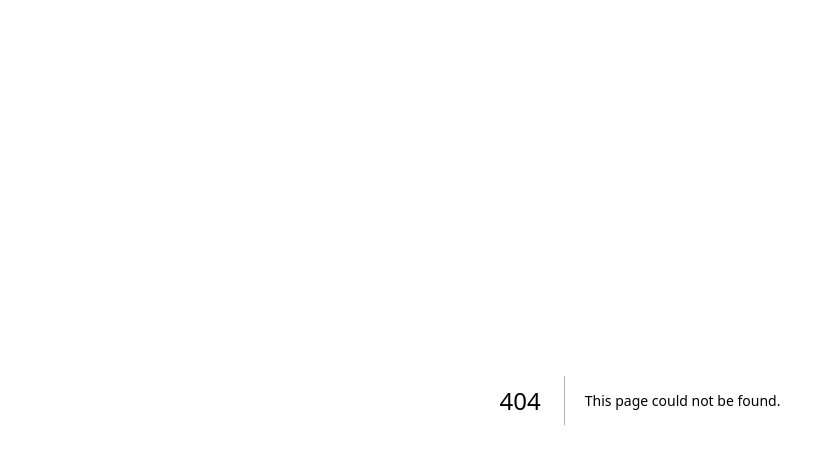
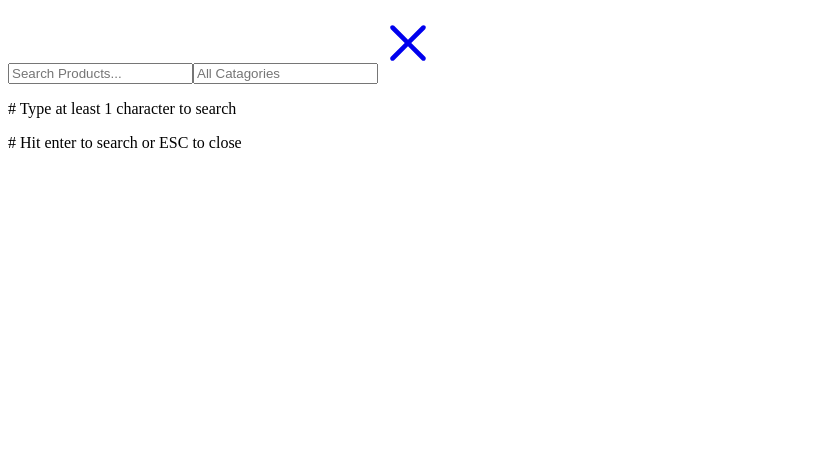
Before and after one commit to AYESHA4356/new-app, a Next.js app: page /search in a window 1280 px wide. Before the commit this address had no page. Shown: the top 464 px of the page, without its empty margins (0-835 px from the left). Built offline with nearby package versions, Linux system fonts and the light colour scheme.

Commit message:
my work is almost done

```diff
--- a/package.json
+++ b/package.json
@@ -9,7 +9,7 @@
     "lint": "next lint"
   },
   "dependencies": {
-    "next": "14.0.0",
+    "next": "^14.0.0",
     "prop-type": "^0.0.1",
     "prop-types": "^15.8.1",
     "react": "^18",
--- a/src/app/globals.css
+++ b/src/app/globals.css
@@ -12,3 +12,65 @@
     height: 200px;
     width: 200px;
 }
+.main_rotate {
+    transition: transform 0.3s ease;
+}
+.main_rotate:hover {
+    transform: rotate(180deg);
+    transition: 0.6s;
+
+}
+/* Cart.css */
+
+.cart-page {
+    position: fixed;
+    top: 0;
+    right: -90%;
+    width: 30%;
+    height: 100%;
+    background-color: white;
+    transition: right 0.5s ease;
+    box-shadow: 0 4px 6px rgba(0, 0, 0, 0.1), 0 1px 3px rgba(0, 0, 0, 0.08);
+}
+
+  .cart-page.open {
+    right: 0;
+  }
+
+  .cart-icon {
+    cursor: pointer;
+  }
+  .cart_para {
+    padding-left: 20px;
+    border-left: 1px solid rgb(59, 59, 59) ;
+  }
+  .mx {
+    border-bottom: 1px solid rgb(199, 199, 199);
+  }
+  .gap-5 {
+    border-top: 1px solid rgb(199, 199, 199);
+    padding-top: 30px;
+    }
+  .butt {
+    padding: 7px 20px;
+    background-color: rgba(10, 10, 10, 0.932);
+    color: #fff;
+    font-size: 14px;
+    font-weight: 600;
+    width: 300px;
+  }
+  .butt:hover {
+    background-color: rgba(228, 0, 0, 0.911);
+    transition: 0.5s;
+}
+.mb-2 {
+    border-top: 1px solid rgb(199, 199, 199);
+}
+.cross {
+    transition: transform 0.3s ease;
+}
+.cross:hover {
+    transform: rotate(180deg);
+    transition: 0.6s;
+
+}
--- /dev/null
+++ b/src/app/nextpage/Filter.jsx
@@ -0,0 +1,26 @@
+import React from "react";
+import { RxCross2 } from "react-icons/rx";
+import Link from "next/link";
+
+
+const Filter = () => {
+    return(
+        <div className="ml-8 w-90 ml-100">
+             <div className="flex gap-3">
+                <input type="text" className="  w-2/3 h-8 text-5xl py-9  border-b border-black focus:outline-none" placeholder="Search Products..." />
+                <input type="search" placeholder="All Catagories" className=" te h-8 text-4xl py-9 border-b border-black focus:outline-none" />
+                <Link href="/Home" >
+                <i class="   text-black-500 rotate-360-hover transition duration-1000  origin-center text-2xl">
+                    <RxCross2 className="main_rotate" style={{ height: '70px', width: '60px'  }} />
+                </i>
+                </Link>
+            </div>
+            <div className="flex gap-7 text-gray-500   ">
+                <p># Type at least 1 character to search</p>
+                <p> # Hit enter to search or ESC to close</p>
+            </div>
+        </div>
+    );
+};
+
+export default Filter
--- a/src/app/nextpage/Login.jsx
+++ b/src/app/nextpage/Login.jsx
@@ -18,8 +18,8 @@ function Login() {
                 <div className='box mb-[15px] block  leading-[18px]  text-[18px]  align-left '>
                   <p className='font-[500]'>Password:</p>
                   <input className='py-[10px] pl-[10px] pr-[150px]  mt-[15px] border-solid border-rgba(0,0,0,.1); border-2 '
-                   type="password"
-                   placeholder='Enter Password' />
+                   type = "password"
+                   placeholder=' '/>
                 </div>
                 </div>
                 <div className='box end  block  leading-[18px] font-[400] text-[18px]  align-left py-[25px] px-[90px] '>
--- a/src/pages/index.jsx
+++ b/src/pages/index.jsx
@@ -8,7 +8,6 @@ import Footer from '@/app/component/templates/Footer'
 function Home() {
   return (
     <div>
-      <h1>badar</h1>
        <HeaderLogo/>
        <HeaderBanner/>
        <HeaderMain/>
--- /dev/null
+++ b/src/pages/search/index.jsx
@@ -0,0 +1,13 @@
+import Filter from "@/app/nextpage/Filter";
+import React from "react";
+
+
+const Index = () => {
+    return (
+        <div>
+            <Filter />
+        </div>
+    );
+};
+
+export default Index
--- a/tailwind.config.js
+++ b/tailwind.config.js
@@ -15,4 +15,16 @@ module.exports = {
     },
   },
   plugins: [],
-}
+  variants: {
+    extend: {
+      rotate: ['hover'],
+    },
+  },
+  corePlugins: {
+    '@layer utilities': {
+      '.w-90-custom': {
+        width: '90%',
+      },
+    },
+  },
+};
```
Also changed, not shown: src/app/component/templates/HeaderLogo.jsx (+62 -15 lines), src/app/nextpage/Check.jsx (added, +22 -0 lines), src/pages/out/index.jsx (added, +11 -0 lines), 1 other file (tests, documents, lock files or other folders).
